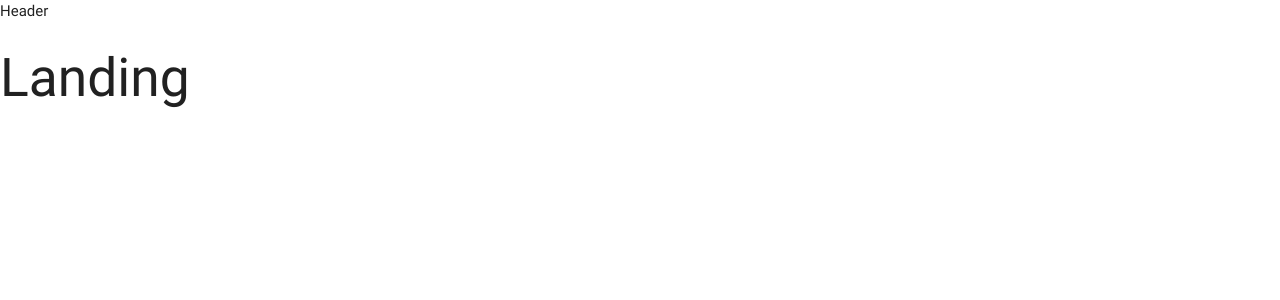
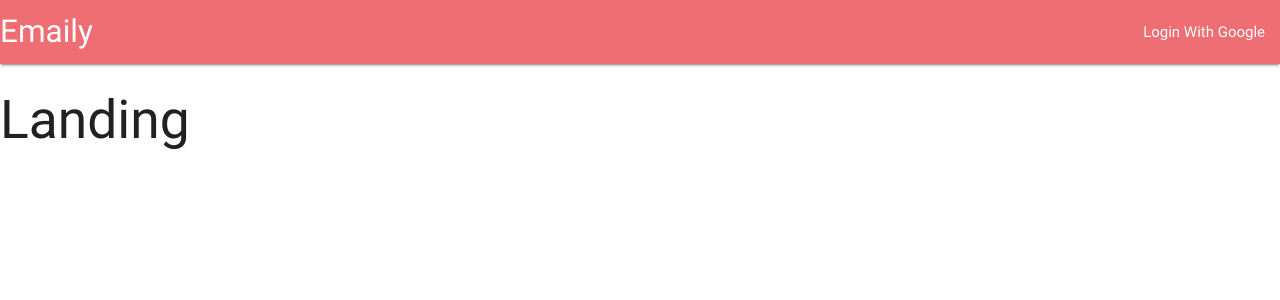
Before and after one commit to rahilka/Server, a React (Create React App) app in the folder client/: page / in a window 1280 px wide. Shown: the top 300 px of the page. Built offline with nearby package versions, Linux system fonts and the light colour scheme.

Commit message:
Header design

```diff
--- a/client/src/components/Header.js
+++ b/client/src/components/Header.js
@@ -3,9 +3,18 @@
 class Header extends Component {
 	render() {
 		return (
-			<div>
-				Header
-			</div>
+			<nav>
+				<div className="nav-wraper">
+					<a className="left brand-logo">
+						Emaily
+					</a>
+					<ul className="right">
+						<li>
+							<a>Login With Google</a>
+						</li>
+					</ul>
+				</div>
+			</nav>
 		);
 	}
 }
```
